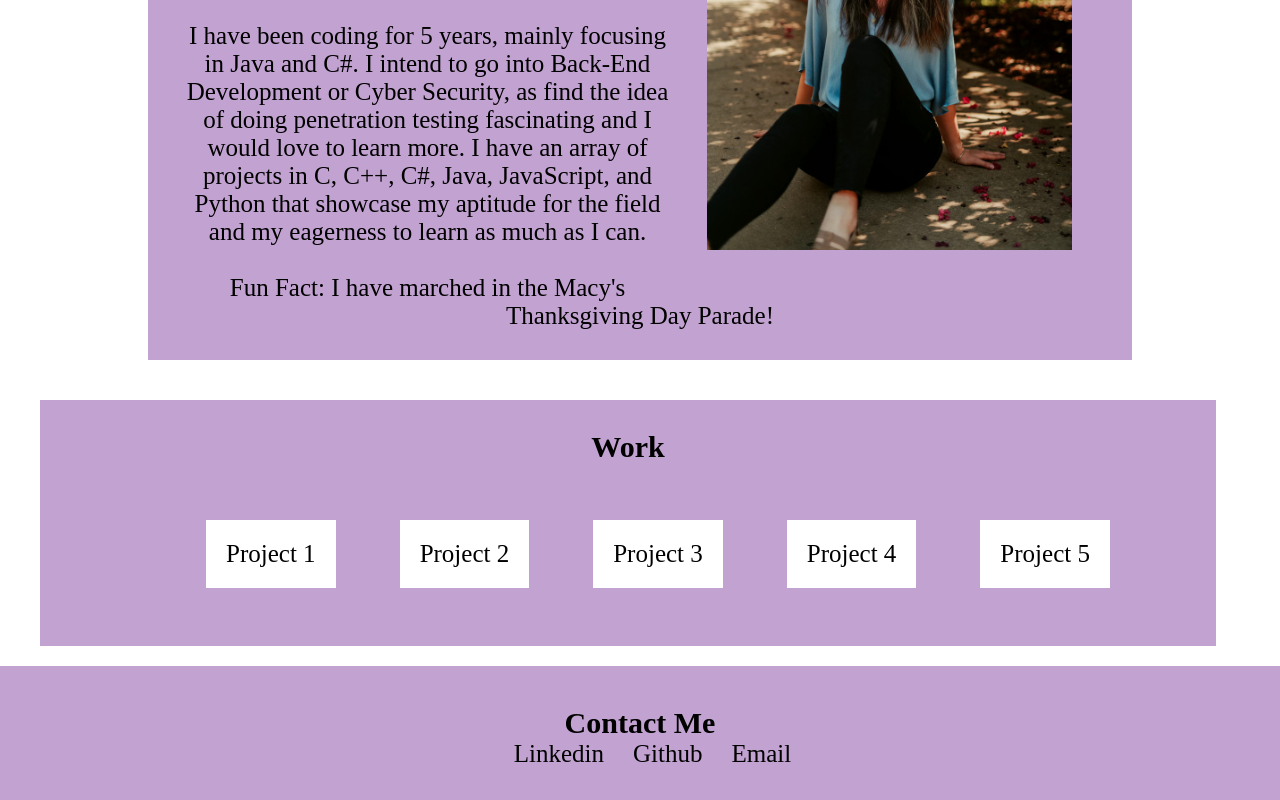
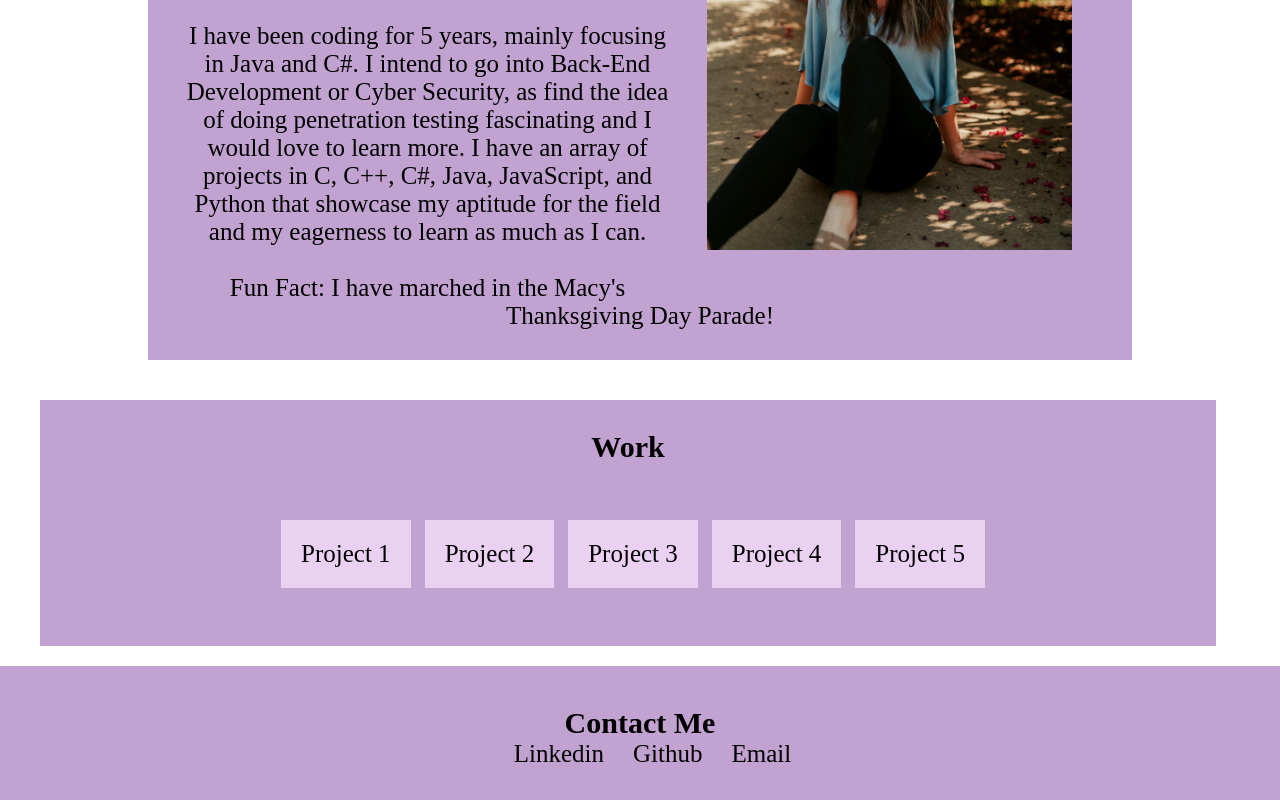
Before and after one commit to lydnicwil/portfolio-website, a plain HTML site: page index.html in a window 1280 px wide. Shown: the part 508-1308 px from the top of the page. Drawn offline with Linux system fonts and the light colour scheme.

Commit message:
altering the work section of html

```diff
--- a/assets/css/style.css
+++ b/assets/css/style.css
@@ -94,10 +94,10 @@ p {
 
 .work ul li {
     display: inline-block;
-    margin-left: 60px;
+    margin-left: 10px;
     text-align: center;
-    background-color: #ffffff;
-    border: 20px solid #ffffff;
+    background-color: #ead0f1;
+    border: 20px solid #ead0f1;
 }
 
 .contact-me {
```
